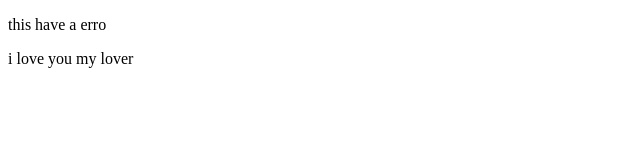
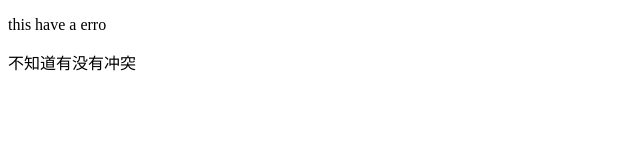
Before and after one commit to lovechina1314/text1, a plain HTML site: page index.html in a window 1280 px wide. Shown: the full height of the page, 0-640 px from the left. Drawn offline with Linux system fonts and the light colour scheme.

Commit message:
可能有冲突的

```diff
--- a/index.html
+++ b/index.html
@@ -8,6 +8,6 @@
 </head>
 <body>
     <p>this  have a  erro</p>
-    <p>i love you  my lover</p>
+    <p>不知道有没有冲突</p>
 </body>
 </html>
```
